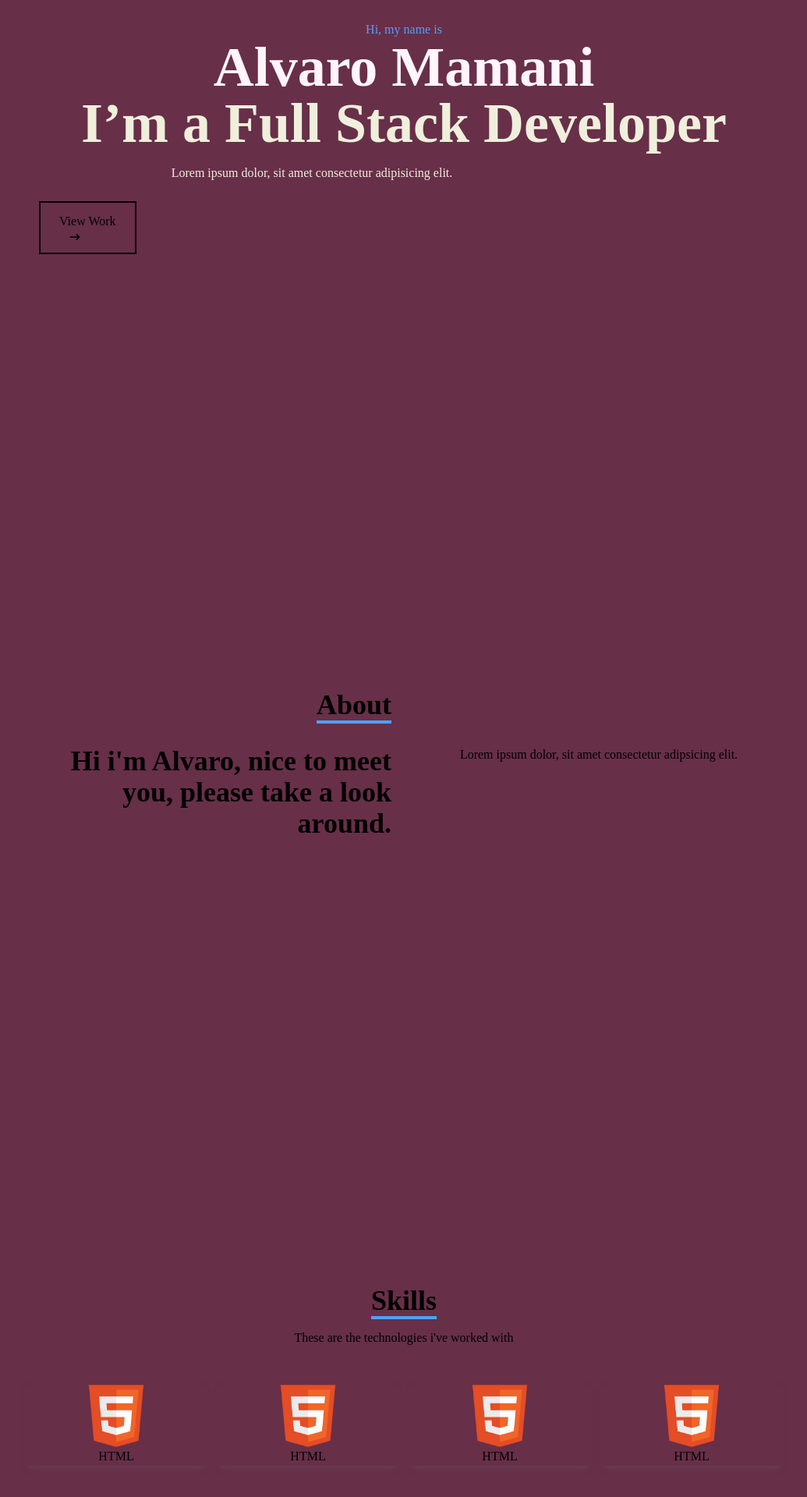
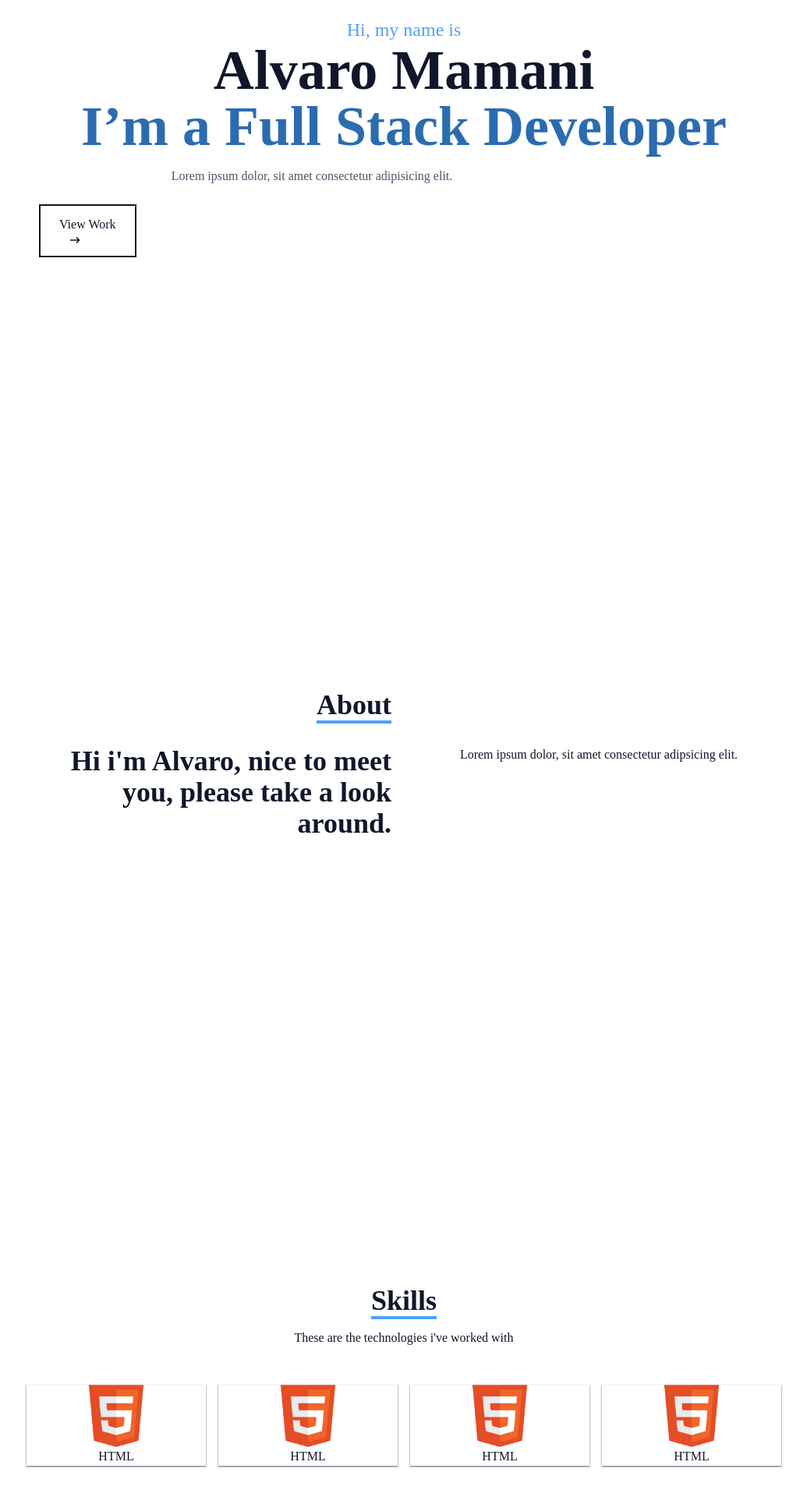
Before and after one commit to alvaro-mq/alvaro-mq.github.io, a React (Create React App) app: page / in a window 1280 px wide. Shown: the part 220-2140 px from the top of the page at 78% size, without its empty margins (122-1157 px from the left). Built offline with nearby package versions, Linux system fonts and the light colour scheme.

Commit message:
feat: add dark and light class in components

```diff
--- a/src/components/About.jsx
+++ b/src/components/About.jsx
@@ -4,13 +4,13 @@ import { useTranslation } from 'react-i18next';
 const About = () => {
   const { t } = useTranslation();
   return (
-    <div name="about" className="w-full h-screen bg-[#682F48] text-gray-300">
+    <div
+      name="about"
+      className="w-full h-screen bg-light-bg-primary text-light-text-primary dark:bg-dark-bg-primary dark:text-dark-text-primary">
       <div className="flex flex-col justify-center items-center w-full h-full">
         <div className="max-w-[1000px] w-full px-4 grid grid-cols-2 gap-8">
           <div className="sm:text-right pb-8 pl-4">
-            <p className="text-4xl font-bold inline border-b-4 border-[#4DA2F7]">
-              {t('menu.about')}
-            </p>
+            <p className="text-4xl font-bold inline border-b-4 border-generic">{t('menu.about')}</p>
           </div>
           <div></div>
         </div>
--- a/src/components/Contact.jsx
+++ b/src/components/Contact.jsx
@@ -7,21 +7,29 @@ const Contact = () => {
   return (
     <div
       name="contact"
-      className="w-full h-screen bg-[#682F48] flex justify-center items-center p-4 text-gray-300">
+      className="w-full h-screen flex justify-center items-center p-4 bg-light-bg-primary text-light-text-primary dark:bg-dark-bg-primary dark:text-dark-text-primary">
       <form
         method="POST"
         action={config.URL_CONTACT_FORM}
         className="flex flex-col max-w-[600px] w-full">
         <div className="pb-8">
-          <p className="text-4xl font-bold inline border-b-4 border-[#4DA2F7]">
-            {t('menu.contact')}
-          </p>
+          <p className="text-4xl font-bold inline border-b-4 border-generic">{t('menu.contact')}</p>
           <p className="py-6">{t('contact.description')}</p>
         </div>
-        <input className="p-2 bg-[#ccd6f6]" type="text" placeholder="Name" name="name" />
-        <input className="my-4 p-2 bg-[#ccd6f6]" type="email" placeholder="Email" name="email" />
+        <input
+          className="p-2 bg-[#ccd6f6] text-light-text-primary"
+          type="text"
+          placeholder="Name"
+          name="name"
+        />
+        <input
+          className="my-4 p-2 bg-[#ccd6f6] text-light-text-primary"
+          type="email"
+          placeholder="Email"
+          name="email"
+        />
         <textarea
-          className="bg-[#ccd6f6] p-2"
+          className="bg-[#ccd6f6] p-2 text-light-text-primary"
           name="message"
           rows="10"
           placeholder="Message"></textarea>
--- a/src/components/Home.jsx
+++ b/src/components/Home.jsx
@@ -6,15 +6,21 @@ import { Link } from 'react-scroll';
 const Home = () => {
   const { t } = useTranslation();
   return (
-    <div name="home" className="w-full h-screen bg-[#682F48]">
+    <div name="home" className="w-full h-screen bg-light-bg-primar dark:bg-dark-bg-primary">
       {/* Container */}
       <div className="max-w-[1000px] mx-auto px-8 flex flex-col justify-center h-full">
-        <p className="text-[#4DA2F7]">{t('home.greetings')}</p>
-        <h1 className="text-4xl sm:text-7xl font-bold text-[#FFF5FB]">Alvaro Mamani</h1>
-        <h2 className="text-4xl sm:text-7xl font-bold text-[#EFEFDC]">{t('home.iAm')}</h2>
-        <p className="text-[#EFEFDC] py-4 max-w-[700px]">{t('home.presentation')}</p>
+        <p className="text-generic text-2xl">{t('home.greetings')}</p>
+        <h1 className="text-4xl sm:text-7xl font-bold text-light-text-primary dark:text-dark-text-primary">
+          Alvaro Mamani
+        </h1>
+        <h2 className="text-4xl sm:text-7xl font-bold text-light-text-accent dark:text-dark-text-accent">
+          {t('home.iAm')}
+        </h2>
+        <p className="text-light-text-secondary dark:text-dark-text-secondary py-4 max-w-[700px]">
+          {t('home.presentation')}
+        </p>
         <div>
-          <button className="text-white group border-2 px-6 py-3 my-2 flex items-center hover:bg-pink-600 hover:border-pink-600">
+          <button className="group border-2 px-6 py-3 my-2 flex items-center hover:bg-pink-600 hover:border-pink-600 text-light-text-primary dark:text-dark-text-primary dark:border-light-bg-primary">
             <Link to="work" smooth={true} duration={500}>
               {t('home.viewWork')}
               <span className="group-hover:rotate-90 duration-300">
--- a/src/components/SelectLanguage.jsx
+++ b/src/components/SelectLanguage.jsx
@@ -12,7 +12,7 @@ const SelectLanguage = () => {
   return (
     <select
       onChange={changeLanguageHandler}
-      className="bg-[#682F48] text-white font-bold mx-3 rounded focus:outline-none focus:shadow-outline">
+      className="bg-light-bg-primary dark:bg-dark-bg-primary text-light-text-primary dark:text-dark-text-primary font-bold mx-3 rounded focus:outline-none focus:shadow-outline">
       <option value="en">EN</option>
       <option value="es">ES</option>
     </select>
--- a/src/components/Skills.jsx
+++ b/src/components/Skills.jsx
@@ -5,29 +5,29 @@ import { useTranslation } from 'react-i18next';
 const Skills = () => {
   const { t } = useTranslation();
   return (
-    <div name="skills" className="w-full h-screen bg-[#682F48] text-gray-300">
+    <div
+      name="skills"
+      className="w-full h-screen bg-light-bg-primary text-light-text-primary dark:bg-dark-bg-primary dark:text-dark-text-primary">
       {/* Container */}
       <div className="max-w-[1000px] mx-auto p-4 flex flex-col justify-center w-full h-full">
         <div>
-          <p className="text-4xl inline font-bold border-b-4 border-[#4DA2F7]">
-            {t('menu.skills')}
-          </p>
+          <p className="text-4xl inline font-bold border-b-4 border-generic">{t('menu.skills')}</p>
           <p className="py-4">{t('skills.description')}</p>
         </div>
         <div className="w-full grid grid-cols-2 sm:grid-cols-4 gap-4 text-center py-8">
-          <div className="shadow-md shadow-[#653c53] hover:scale-110 duration-500">
+          <div className="shadow-sm shadow-light-text-secondary hover:scale-110 duration-500">
             <img src={HTML} alt="HTML icon" className="w-20 mx-auto" />
             <p>HTML</p>
           </div>
-          <div className="shadow-md shadow-[#653c53] hover:scale-110 duration-500">
+          <div className="shadow-sm shadow-light-text-secondary hover:scale-110 duration-500">
             <img src={HTML} alt="HTML icon" className="w-20 mx-auto" />
             <p>HTML</p>
           </div>
-          <div className="shadow-md shadow-[#653c53] hover:scale-110 duration-500">
+          <div className="shadow-sm shadow-light-text-secondary hover:scale-110 duration-500">
             <img src={HTML} alt="HTML icon" className="w-20 mx-auto" />
             <p>HTML</p>
           </div>
-          <div className="shadow-md shadow-[#653c53] hover:scale-110 duration-500">
+          <div className="shadow-sm shadow-light-text-secondary hover:scale-110 duration-500">
             <img src={HTML} alt="HTML icon" className="w-20 mx-auto" />
             <p>HTML</p>
           </div>
--- a/src/components/Work.jsx
+++ b/src/components/Work.jsx
@@ -5,10 +5,12 @@ import WorkImg from '../assets/workImg.jpeg';
 const Work = () => {
   const { t } = useTranslation();
   return (
-    <div name="work" className="w-full md:h-screen text-gray-300 bg-[#682F48]">
+    <div
+      name="work"
+      className="w-full md:h-screen bg-light-bg-primary text-light-text-primary dark:bg-dark-bg-primary dark:text-dark-text-primary">
       <div className="max-w-[1000px] mx-auto p-4 flex flex-col justify-center w-full h-full">
         <div className="pb-8">
-          <p className="text-4xl font-bold inline border-b-4 text-gray-300 border-[#4DA2F7]">
+          <p className="text-4xl font-bold inline border-b-4 text-gray-300 border-generic">
             {t('menu.work')}
           </p>
           <p className="py-6">{t('work.description')}</p>
@@ -16,7 +18,7 @@ const Work = () => {
         <div className="grid sm:grid-cols-2 md:grid-cols-3 gap-4">
           <div
             style={{ backgroundImage: `url(${WorkImg})` }}
-            className="shadow-lg shadow-[#040c16] group container rounded-md flex justify-center items-center mx-auto content-div">
+            className="shadow-lg shadow-light-bg-secondary dark:shadow-dark-bg-secondary group container rounded-md flex justify-center items-center mx-auto content-div w-[250px]">
             {/* Hover Effects */}
             <div className="opacity-0 group-hover:opacity-100">
               <span className="text-2xl font-bold text-white tracking-wider">
@@ -38,7 +40,7 @@ const Work = () => {
           </div>
           <div
             style={{ backgroundImage: `url(${WorkImg})` }}
-            className="shadow-lg shadow-[#040c16] group container rounded-md flex justify-center items-center mx-auto content-div">
+            className="shadow-lg shadow-light-bg-secondary dark:shadow-dark-bg-secondary group container rounded-md flex justify-center items-center mx-auto content-div w-[250px]">
             {/* Hover Effects */}
             <div className="opacity-0 group-hover:opacity-100">
               <span className="text-2xl font-bold text-white tracking-wider">
--- a/tailwind.config.js
+++ b/tailwind.config.js
@@ -9,6 +9,7 @@ module.exports = {
       },
     },
     colors: {
+      generic: '#4DA2F7',
       'dark-bg-primary': '#10172A',
       'dark-bg-secondary': '#283141',
       'dark-text-primary': '#f7fafc',
```
